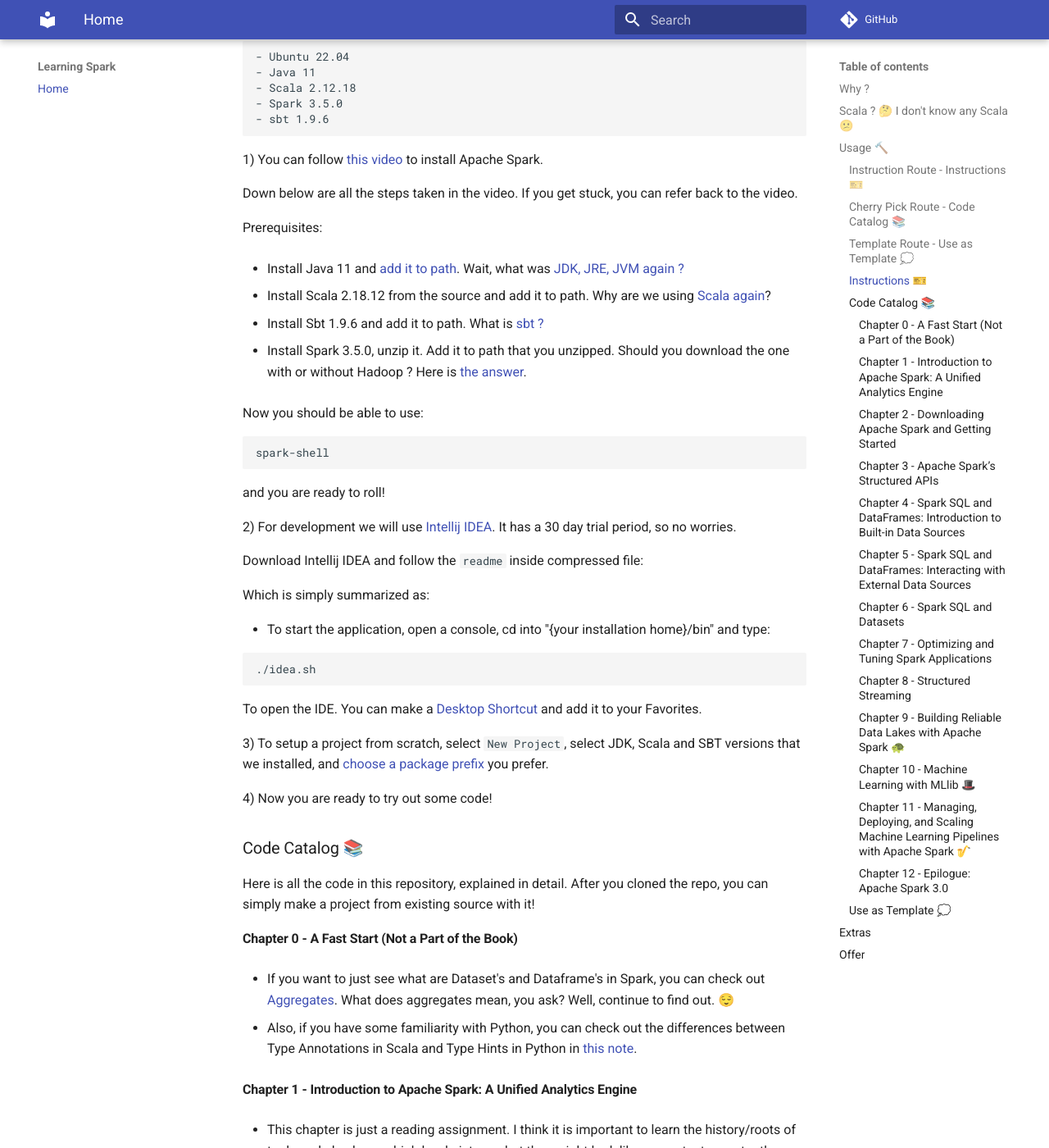
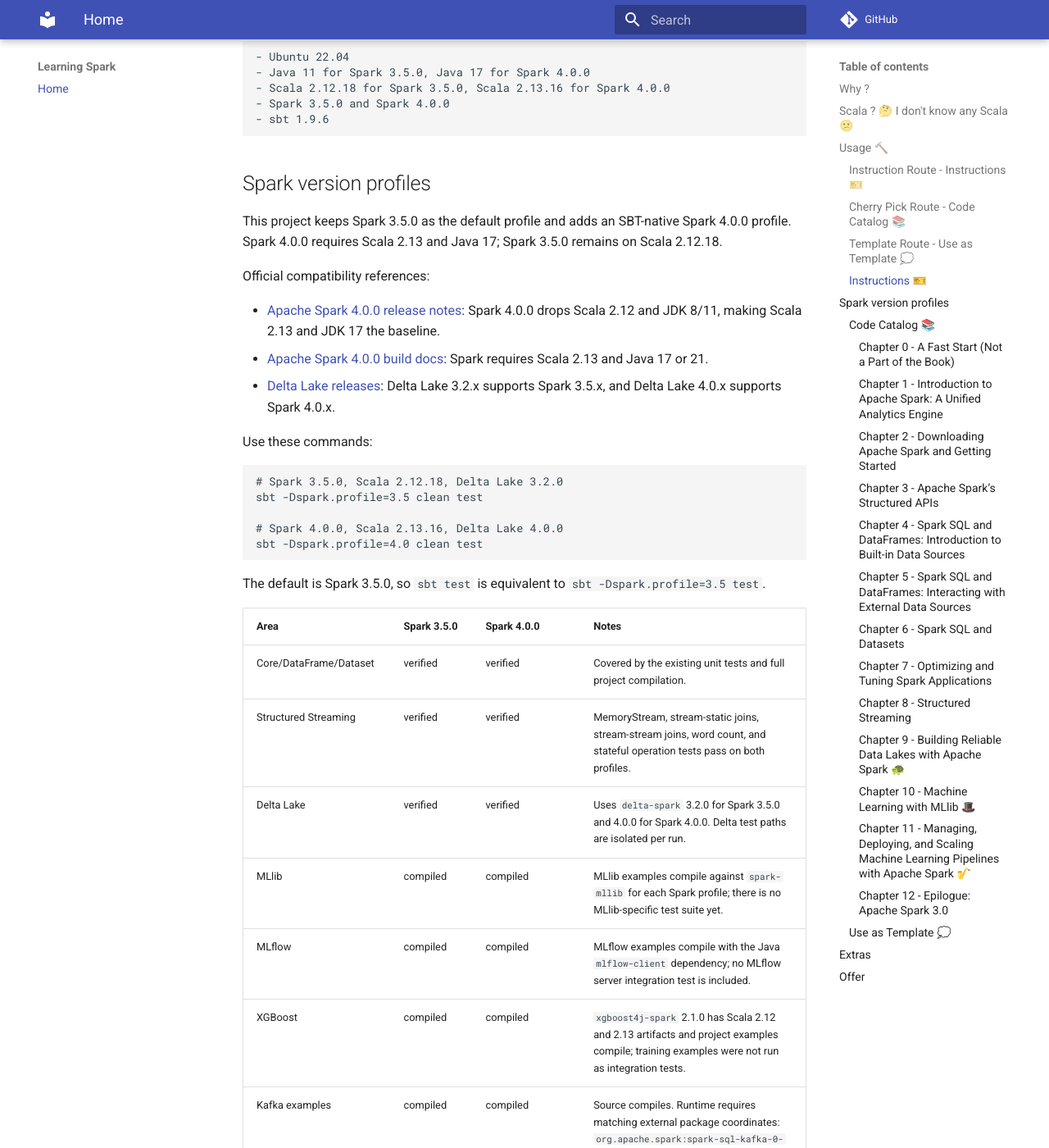
Before and after one commit to kantarcise/learningspark, an MkDocs documentation site: the page built from docs/index.md, in a window 1280 px wide and 1400 px high, scrolled down 1750 px. Shown: the whole window at 82% size. Built offline with MkDocs 1.6.1 and Material for MkDocs 9.7.7, drawn with Linux system fonts in a browser that asks for light colours; comment, search, counter and statistics services are not loaded; some of the changed text lies outside the part shown.

Commit message:
Add Spark 4 compatibility profile

````diff
--- a/docs/index.md
+++ b/docs/index.md
@@ -47,11 +47,44 @@ This repository is tested on
 
 ```
 - Ubuntu 22.04
-- Java 11
-- Scala 2.12.18
-- Spark 3.5.0
+- Java 11 for Spark 3.5.0, Java 17 for Spark 4.0.0
+- Scala 2.12.18 for Spark 3.5.0, Scala 2.13.16 for Spark 4.0.0
+- Spark 3.5.0 and Spark 4.0.0
 - sbt 1.9.6
 ```
+
+## Spark version profiles
+
+This project keeps Spark 3.5.0 as the default profile and adds an SBT-native Spark 4.0.0 profile. Spark 4.0.0 requires Scala 2.13 and Java 17; Spark 3.5.0 remains on Scala 2.12.18.
+
+Official compatibility references:
+
+- [Apache Spark 4.0.0 release notes](https://spark.apache.org/releases/spark-release-4-0-0.html): Spark 4.0.0 drops Scala 2.12 and JDK 8/11, making Scala 2.13 and JDK 17 the baseline.
+- [Apache Spark 4.0.0 build docs](https://spark.apache.org/docs/4.0.0/building-spark.html): Spark requires Scala 2.13 and Java 17 or 21.
+- [Delta Lake releases](https://docs.delta.io/releases/): Delta Lake 3.2.x supports Spark 3.5.x, and Delta Lake 4.0.x supports Spark 4.0.x.
+
+Use these commands:
+
+```bash
+# Spark 3.5.0, Scala 2.12.18, Delta Lake 3.2.0
+sbt -Dspark.profile=3.5 clean test
+
+# Spark 4.0.0, Scala 2.13.16, Delta Lake 4.0.0
+sbt -Dspark.profile=4.0 clean test
+```
+
+The default is Spark 3.5.0, so `sbt test` is equivalent to `sbt -Dspark.profile=3.5 test`.
+
+| Area | Spark 3.5.0 | Spark 4.0.0 | Notes |
+| --- | --- | --- | --- |
+| Core/DataFrame/Dataset | verified | verified | Covered by the existing unit tests and full project compilation. |
+| Structured Streaming | verified | verified | MemoryStream, stream-static joins, stream-stream joins, word count, and stateful operation tests pass on both profiles. |
+| Delta Lake | verified | verified | Uses `delta-spark` 3.2.0 for Spark 3.5.0 and 4.0.0 for Spark 4.0.0. Delta test paths are isolated per run. |
+| MLlib | compiled | compiled | MLlib examples compile against `spark-mllib` for each Spark profile; there is no MLlib-specific test suite yet. |
+| MLflow | compiled | compiled | MLflow examples compile with the Java `mlflow-client` dependency; no MLflow server integration test is included. |
+| XGBoost | compiled | compiled | `xgboost4j-spark` 2.1.0 has Scala 2.12 and 2.13 artifacts and project examples compile; training examples were not run as integration tests. |
+| Kafka examples | compiled | compiled | Source compiles. Runtime requires matching external package coordinates: `org.apache.spark:spark-sql-kafka-0-10_2.12:3.5.0` or `org.apache.spark:spark-sql-kafka-0-10_2.13:4.0.0`. |
+| Cassandra/Postgres examples | compiled | Cassandra blocked for Spark 4 runtime, Postgres compiled | Cassandra connector 3.5.x is documented for Spark 3.5 with Scala 2.12/2.13, but no Spark 4 compatible connector was found. Postgres uses the JDBC driver at submit time and source compiles. External Docker integration tests were not run. |
 
 1) You can follow [this video](https://www.youtube.com/watch?v=-AXBg3sk6II) to install Apache Spark.
 
````
Also changed, not shown: README.md (+36 -3 lines), 6 other files.
